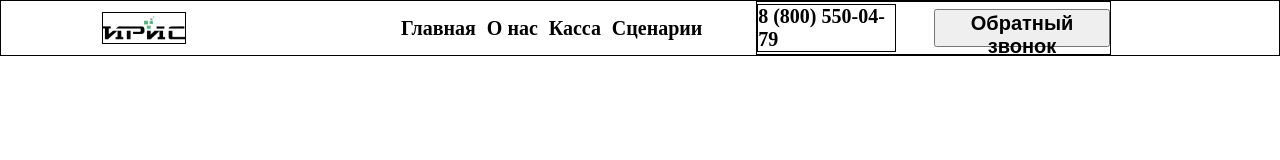
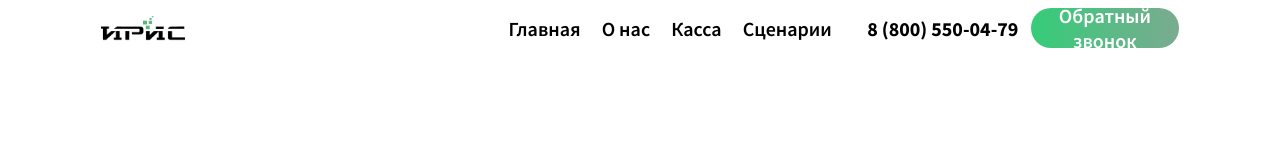
Before and after one commit to d22lbn/Frontend_1, a plain HTML site: page index.html in a window 1280 px wide. Drawn offline with Linux system fonts and the light colour scheme.

Commit message:
All elements in the header have been added. The appearance is done. The only thing left to do is hover, links, and commit.

```diff
--- a/index.html
+++ b/index.html
@@ -6,6 +6,11 @@
           content="width=device-width, user-scalable=no, initial-scale=1.0, maximum-scale=1.0, minimum-scale=1.0">
     <meta http-equiv="X-UA-Compatible" content="ie=edge">
     <link rel="stylesheet" href="style.css">
+
+    <link rel="preconnect" href="https://fonts.googleapis.com">
+    <link rel="preconnect" href="https://fonts.gstatic.com" crossorigin>
+    <link href="https://fonts.googleapis.com/css2?family=Source+Sans+Pro:wght@400;600;700&display=swap" rel="stylesheet">
+
     <title>Document</title>
 </head>
 <body>
--- a/style.css
+++ b/style.css
@@ -1,6 +1,6 @@
 body {
     margin: 0;
-    /*font-family: 'Roboto', sans-serif;*/
+    font-family: 'Source Sans Pro', sans-serif;
 
     font-size: 20px;
 }
@@ -28,8 +28,6 @@ h1, h2, h3, h4, h5, h6 {
     justify-content: center;
 
     background-color: #fff;
-
-    border: 1px solid black;
 }
 
 .header-inner {
@@ -45,8 +43,6 @@ h1, h2, h3, h4, h5, h6 {
 
     overflow: hidden;
     position: relative;
-
-    border: 1px solid black;
 }
 
 .header-logo img {
@@ -59,8 +55,8 @@ h1, h2, h3, h4, h5, h6 {
 }
 
 .header-nav {
-    width: 28%;
-    margin: 0 5% 0 20%;
+    width: 30%;
+    margin: 0 3% 0 30%;
 
     display: flex;
     align-items: center;
@@ -74,28 +70,35 @@ h1, h2, h3, h4, h5, h6 {
     justify-content: space-between;
     align-items: center;
 
-    /*margin-left: 3.1%;*/
-    width: 33%;
+
+    width: 29.2%;
     height: 100%;
-
-    border: 1px solid black;
 }
 
 .phone-text {
-    width: 39.3%;
+    width: 50%;
     display: flex;
     justify-content: center;
     align-items: center;
-
-    border: 1px solid black;
 
     font-weight: 700;
 }
 
 .phone-btn {
-    width: 50%;
+    width: 47%;
     height: 71.4%;
 
     font-size: 20px;
     font-weight: 600;
+    color: #fff;
+    font-family: 'Source Sans Pro', sans-serif;
+
+    background: linear-gradient(90deg, rgba(53, 204, 121, 1), rgba(52, 125, 85, 0.65));
+
+    display: flex;
+    justify-content: center;
+    align-items: center;
+
+    border-radius: 20px;
+    border: none;
 }
```
